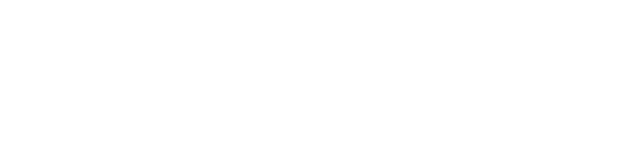
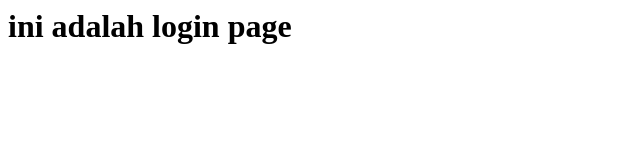
Before and after one commit to benrazor45/CollabProject, a plain HTML site: page login.html in a window 1280 px wide. Shown: the whole page, without its empty margins (0-640 px from the left). Drawn offline with Linux system fonts and the light colour scheme.

Commit message:
edit login.html

```diff
--- a/login.html
+++ b/login.html
@@ -4,5 +4,6 @@
 	</head>
 
 	<body>
+		<h1> ini adalah login page</h1>
 	</body>
 </html>
```
